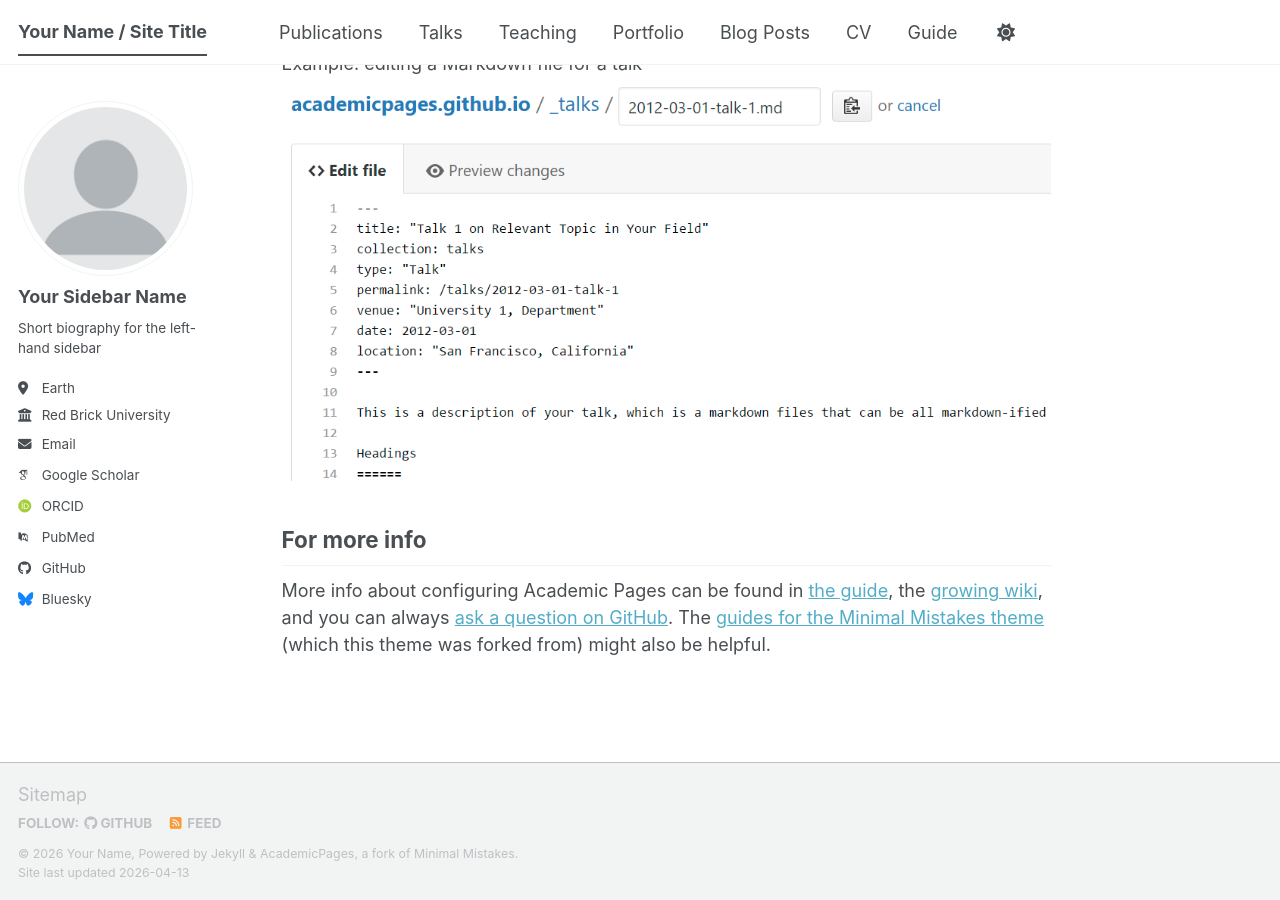
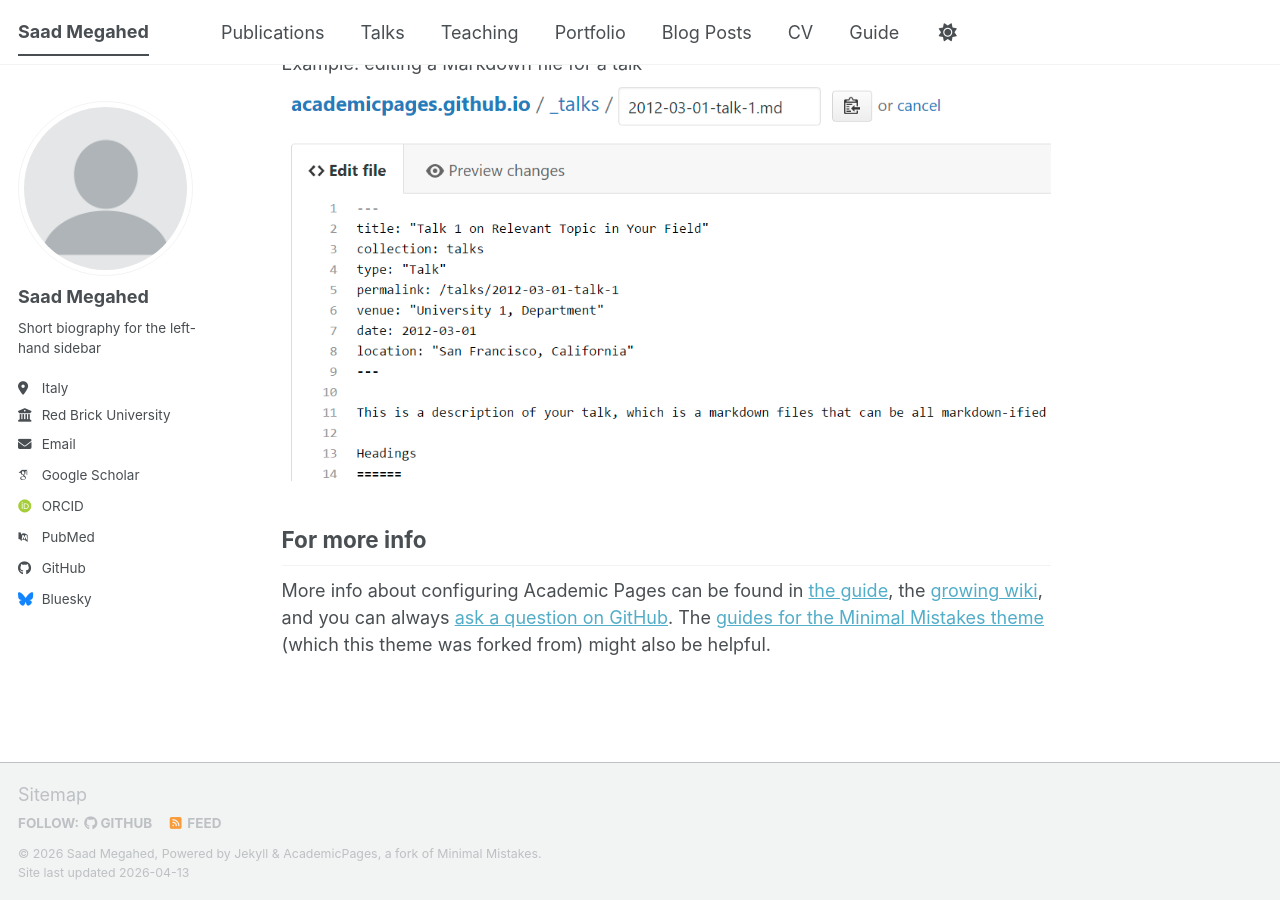
Before and after one commit to smegahed/smegahed.github.io, a Jekyll site: the page built from _pages/about.md, in a window 1280 px wide and 900 px high, scrolled down 2720 px. Built offline with Jekyll 4.4.1, drawn with Linux system fonts in a browser that asks for light colours; some web fonts are replaced; a script bundle is joined from its source files by our own code; library files that are not in the unit come from our copies.

Commit message:
Update _config.yml

```diff
--- a/_config.yml
+++ b/_config.yml
@@ -9,11 +9,11 @@
 # Basic Site Settings
 locale                   : "en-US"
 site_theme               : "default" # The available themes options are "default", "air", "sunrise", "mint", "dirt" and "contrast"
-title                    : "Your Name / Site Title"
+title                    : "Saad Megahed"
 title_separator          : "-"
-name                     : &name "Your Name"
-description              : &description "Your Name's academic portfolio"   # Update this with a general description of your site, this is the default if not overridden by a page
-url                      : https://academicpages.github.io # The base hostname & protocol for your site e.g. "https://[your GitHub username].github.io",
+name                     : &name "Saad Megahed"
+description              : &description "NanoBiophysicist-Postdoctoral Researcher"   # Update this with a general description of your site, this is the default if not overridden by a page
+url                      : https://smegahed.github.io # The base hostname & protocol for your site e.g. "https://[your GitHub username].github.io",
                                                            # or if you already have some other page hosted on Github then use "https://[your GitHub username].github.io/[Your Repo Name]"
 baseurl                  : "" # the subpath of your site, e.g. "/blog"
 repository               : "academicpages/academicpages.github.io"
@@ -24,10 +24,10 @@
 author:
   # Biographic information
   avatar           : "profile.png"
-  name             : "Your Sidebar Name"
+  name             : "Saad Megahed"
   pronouns         : # example: "she/her"
   bio              : "Short biography for the left-hand sidebar"
-  location         : "Earth"
+  location         : "Italy"
   employer         : "Red Brick University"
   uri              : # URL
   email            : "none@example.org"
```
